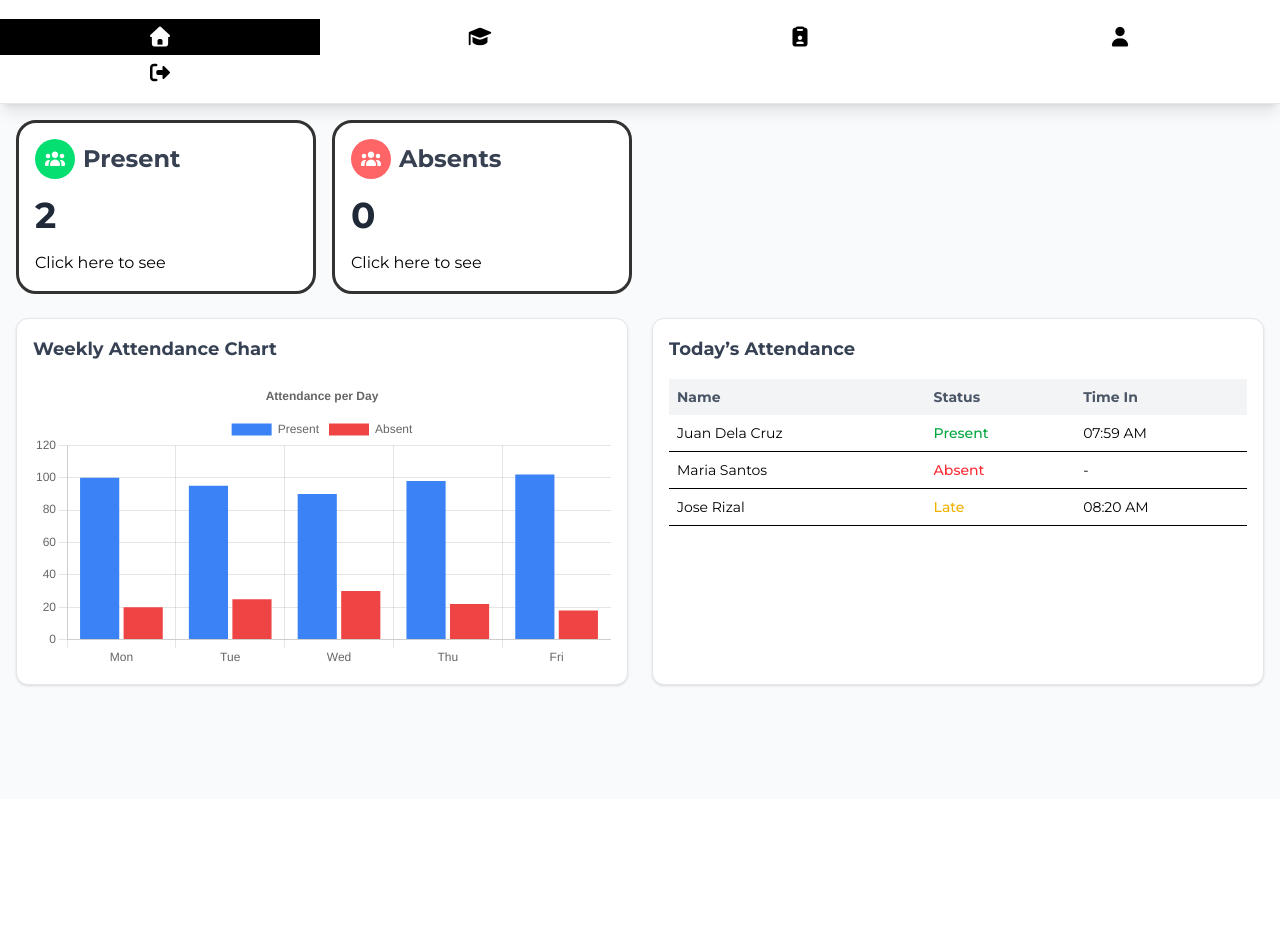
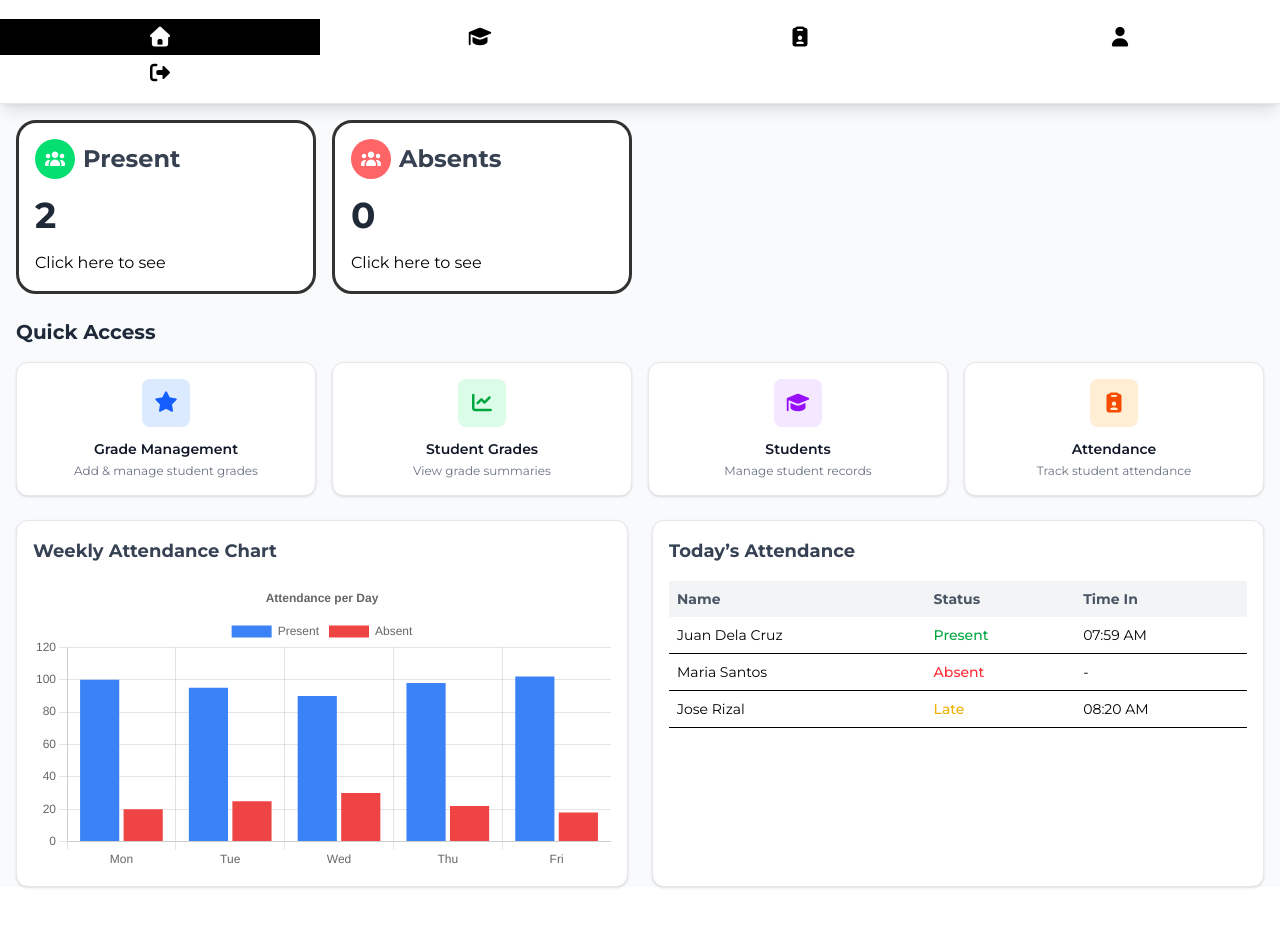
Before and after one commit to Scraper001/LAREA, a PHP site: page /users/index.php in a window 1280 px wide. Shown: the part 57-984 px from the top of the page. Before the commit the page ends 744 px from the top, so only its background shows below. Run offline with PHP 8.4, Linux system fonts and the light colour scheme; data comes from the database, SQL or seed files in the repository; style sheets or scripts are compiled from the project's sources; some libraries are stand-ins or nearby versions; some web fonts are replaced.

Commit message:
Add navigation links and export functionality - Grade management system enhancement complete
Co-authored-by: Scraper001 <119774143+Scraper001@users.noreply.github.com>

```diff
--- a/users/index.php
+++ b/users/index.php
@@ -58,6 +58,56 @@ $absent_count = mysqli_fetch_assoc($absent_result)['absent_total'];
                 </div>
             </div>
 
+        </section>
+
+        <!-- Quick Navigation -->
+        <section class="mb-6">
+            <h2 class="text-xl font-bold text-gray-800 mb-4">Quick Access</h2>
+            <div class="grid grid-cols-2 md:grid-cols-4 gap-4">
+                <!-- Grades Management -->
+                <a href="grades.php" class="bg-white rounded-xl p-4 shadow-sm border border-gray-200 hover:shadow-md transition-shadow">
+                    <div class="flex flex-col items-center text-center">
+                        <div class="w-12 h-12 bg-blue-100 rounded-lg flex items-center justify-center mb-3">
+                            <i class="fa-solid fa-star text-blue-600 text-xl"></i>
+                        </div>
+                        <h3 class="font-semibold text-gray-900 text-sm">Grade Management</h3>
+                        <p class="text-xs text-gray-500 mt-1">Add & manage student grades</p>
+                    </div>
+                </a>
+
+                <!-- Student Grades -->
+                <a href="student_grades.php" class="bg-white rounded-xl p-4 shadow-sm border border-gray-200 hover:shadow-md transition-shadow">
+                    <div class="flex flex-col items-center text-center">
+                        <div class="w-12 h-12 bg-green-100 rounded-lg flex items-center justify-center mb-3">
+                            <i class="fa-solid fa-chart-line text-green-600 text-xl"></i>
+                        </div>
+                        <h3 class="font-semibold text-gray-900 text-sm">Student Grades</h3>
+                        <p class="text-xs text-gray-500 mt-1">View grade summaries</p>
+                    </div>
+                </a>
+
+                <!-- Student Management -->
+                <a href="student_management.php" class="bg-white rounded-xl p-4 shadow-sm border border-gray-200 hover:shadow-md transition-shadow">
+                    <div class="flex flex-col items-center text-center">
+                        <div class="w-12 h-12 bg-purple-100 rounded-lg flex items-center justify-center mb-3">
+                            <i class="fa-solid fa-graduation-cap text-purple-600 text-xl"></i>
+                        </div>
+                        <h3 class="font-semibold text-gray-900 text-sm">Students</h3>
+                        <p class="text-xs text-gray-500 mt-1">Manage student records</p>
+                    </div>
+                </a>
+
+                <!-- Attendance -->
+                <a href="attendance.php" class="bg-white rounded-xl p-4 shadow-sm border border-gray-200 hover:shadow-md transition-shadow">
+                    <div class="flex flex-col items-center text-center">
+                        <div class="w-12 h-12 bg-orange-100 rounded-lg flex items-center justify-center mb-3">
+                            <i class="fa-solid fa-clipboard-user text-orange-600 text-xl"></i>
+                        </div>
+                        <h3 class="font-semibold text-gray-900 text-sm">Attendance</h3>
+                        <p class="text-xs text-gray-500 mt-1">Track student attendance</p>
+                    </div>
+                </a>
+            </div>
         </section>
 
         <!-- Chart and Table -->
--- a/users/student_grades.php
+++ b/users/student_grades.php
@@ -327,16 +327,15 @@ $students = getAllStudents();
 
     // Export grade report function
     function exportGradeReport(studentId) {
-        // Create form for report generation
+        // Create form for CSV export
         const form = document.createElement('form');
         form.method = 'POST';
         form.action = 'functions/grade_functions.php';
-        form.target = '_blank';
 
         const actionInput = document.createElement('input');
         actionInput.type = 'hidden';
         actionInput.name = 'action';
-        actionInput.value = 'generate_report';
+        actionInput.value = 'export_grades_csv';
 
         const studentIdInput = document.createElement('input');
         studentIdInput.type = 'hidden';
```
Also changed, not shown: users/functions/grade_functions.php (+44 -0 lines).
